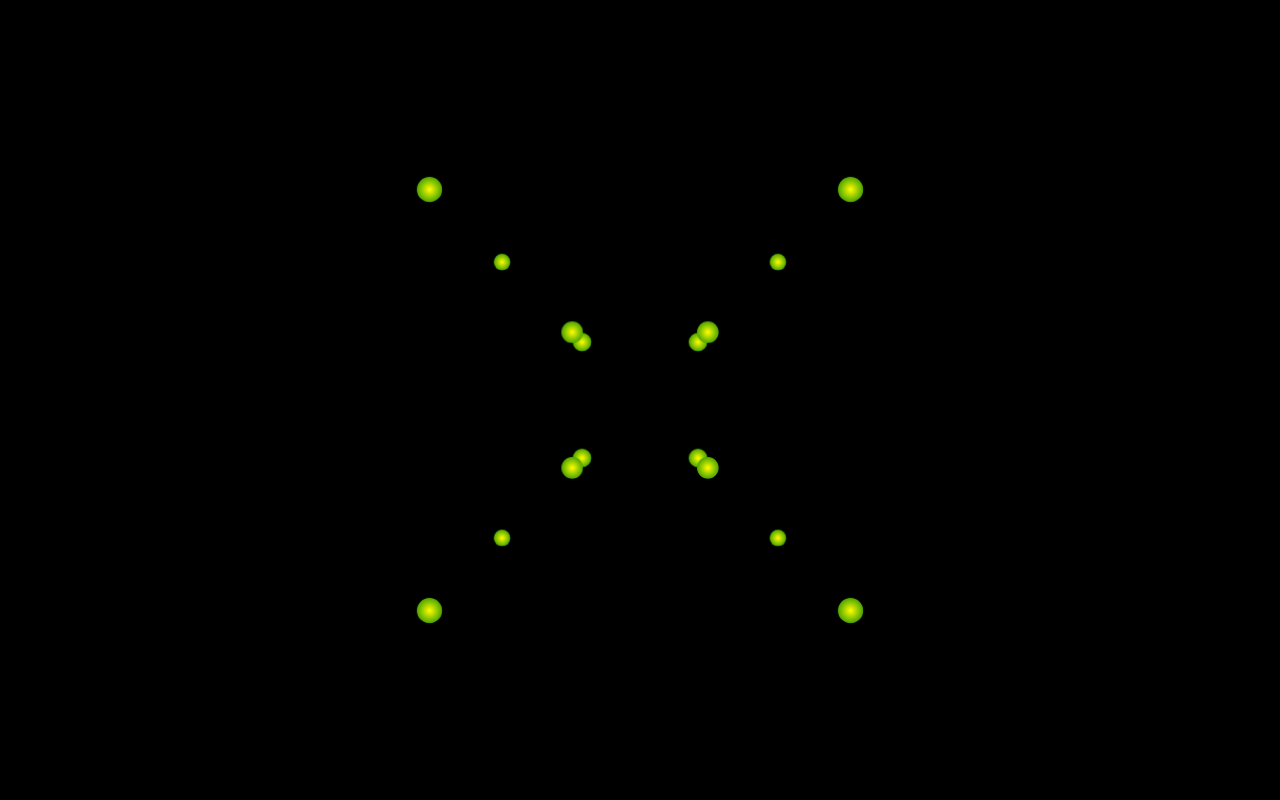
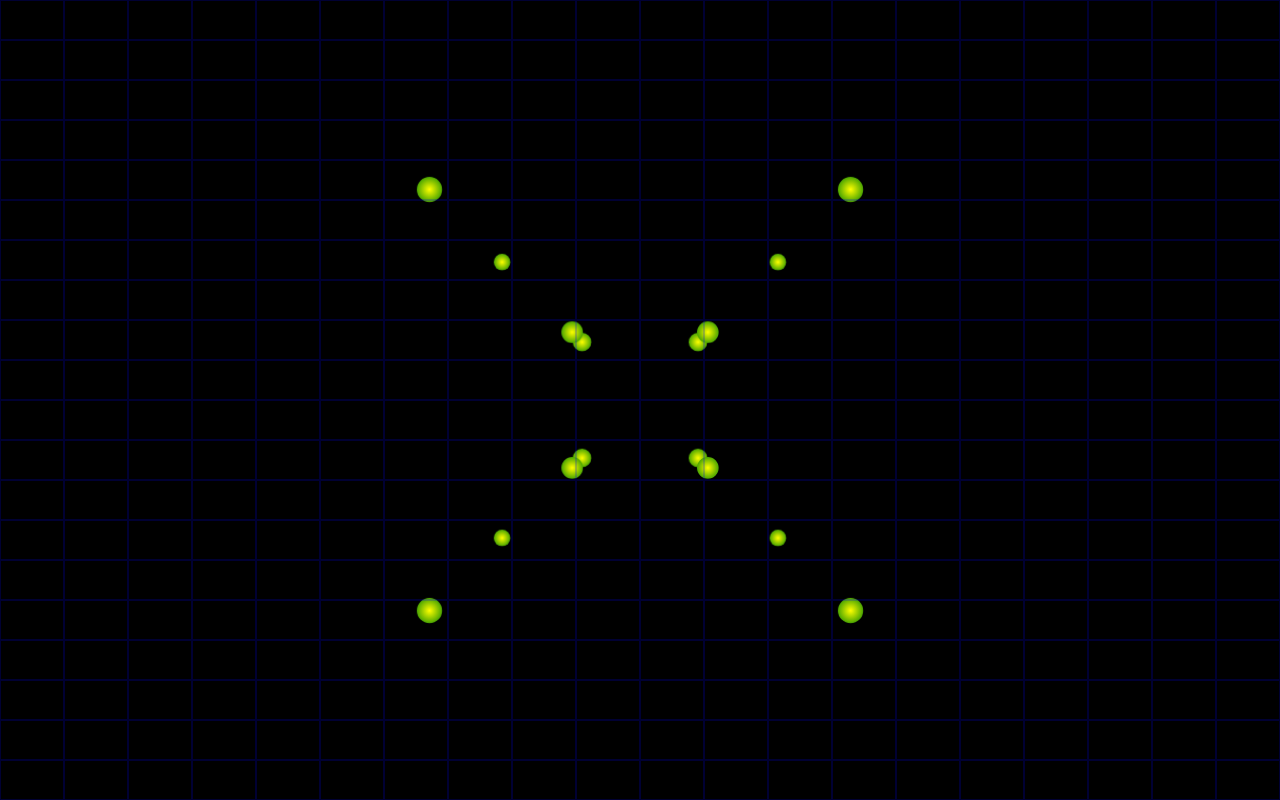
Before and after one commit to ScriptRaccoon/hypercube, a website: page public/index.html in a window 1280 px wide. Drawn offline with nearby package versions, Linux system fonts and the light colour scheme; files that its build step writes are made by us from their sources.

Commit message:
areas to control both angles at once

```diff
--- a/public/index.html
+++ b/public/index.html
@@ -10,207 +10,406 @@
 </head>
 <body >
 
-    <!-- <div class="area1"></div>
-    <div class="area1"></div>
-    <div class="area1"></div>
-    <div class="area1"></div>
-    <div class="area1"></div>
-    <div class="area1"></div>
-    <div class="area1"></div>
-    <div class="area1"></div>
-    <div class="area1"></div>
-    <div class="area1"></div>
-    <div class="area1"></div>
-    <div class="area1"></div>
-    <div class="area1"></div>
-    <div class="area1"></div>
-    <div class="area1"></div>
-    <div class="area1"></div>
-    <div class="area1"></div>
-    <div class="area1"></div>
-    <div class="area1"></div>
-    <div class="area1"></div>
-    <div class="area1"></div>
-    <div class="area1"></div>
-    <div class="area1"></div>
-    <div class="area1"></div>
-    <div class="area1"></div>
-    <div class="area1"></div>
-    <div class="area1"></div>
-    <div class="area1"></div>
-    <div class="area1"></div>
-    <div class="area1"></div>
-    <div class="area1"></div>
-    <div class="area1"></div>
-    <div class="area1"></div>
-    <div class="area1"></div>
-    <div class="area1"></div>
-    <div class="area1"></div>
-    <div class="area1"></div>
-    <div class="area1"></div>
-    <div class="area1"></div>
-    <div class="area1"></div>
-    <div class="area1"></div>
-    <div class="area1"></div>
-    <div class="area1"></div>
-    <div class="area1"></div>
-    <div class="area1"></div>
-    <div class="area1"></div>
-    <div class="area1"></div>
-    <div class="area1"></div>
-    <div class="area1"></div>
-    <div class="area1"></div>
-    <div class="area1"></div>
-    <div class="area1"></div>
-    <div class="area1"></div>
-    <div class="area1"></div>
-    <div class="area1"></div>
-    <div class="area1"></div>
-    <div class="area1"></div>
-    <div class="area1"></div>
-    <div class="area1"></div>
-    <div class="area1"></div>
-    <div class="area1"></div>
-    <div class="area1"></div>
-    <div class="area1"></div>
-    <div class="area1"></div>
-    <div class="area1"></div>
-    <div class="area1"></div>
-    <div class="area1"></div>
-    <div class="area1"></div>
-    <div class="area1"></div>
-    <div class="area1"></div>
-    <div class="area1"></div>
-    <div class="area1"></div>
-    <div class="area1"></div>
-    <div class="area1"></div>
-    <div class="area1"></div>
-    <div class="area1"></div>
-    <div class="area1"></div>
-    <div class="area1"></div>
-    <div class="area1"></div>
-    <div class="area1"></div>
-    <div class="area1"></div>
-    <div class="area1"></div>
-    <div class="area1"></div>
-    <div class="area1"></div>
-    <div class="area1"></div>
-    <div class="area1"></div>
-    <div class="area1"></div>
-    <div class="area1"></div>
-    <div class="area1"></div>
-    <div class="area1"></div>
-    <div class="area1"></div>
-    <div class="area1"></div>
-    <div class="area1"></div>
-    <div class="area1"></div>
-    <div class="area1"></div>
-    <div class="area1"></div>
-    <div class="area1"></div>
-    <div class="area1"></div>
-    <div class="area1"></div>
-    <div class="area1"></div> -->
-
-    <div class="area2"></div>
-    <div class="area2"></div>
-    <div class="area2"></div>
-    <div class="area2"></div>
-    <div class="area2"></div>
-    <div class="area2"></div>
-    <div class="area2"></div>
-    <div class="area2"></div>
-    <div class="area2"></div>
-    <div class="area2"></div>
-    <div class="area2"></div>
-    <div class="area2"></div>
-    <div class="area2"></div>
-    <div class="area2"></div>
-    <div class="area2"></div>
-    <div class="area2"></div>
-    <div class="area2"></div>
-    <div class="area2"></div>
-    <div class="area2"></div>
-    <div class="area2"></div>
-    <div class="area2"></div>
-    <div class="area2"></div>
-    <div class="area2"></div>
-    <div class="area2"></div>
-    <div class="area2"></div>
-    <div class="area2"></div>
-    <div class="area2"></div>
-    <div class="area2"></div>
-    <div class="area2"></div>
-    <div class="area2"></div>
-    <div class="area2"></div>
-    <div class="area2"></div>
-    <div class="area2"></div>
-    <div class="area2"></div>
-    <div class="area2"></div>
-    <div class="area2"></div>
-    <div class="area2"></div>
-    <div class="area2"></div>
-    <div class="area2"></div>
-    <div class="area2"></div>
-    <div class="area2"></div>
-    <div class="area2"></div>
-    <div class="area2"></div>
-    <div class="area2"></div>
-    <div class="area2"></div>
-    <div class="area2"></div>
-    <div class="area2"></div>
-    <div class="area2"></div>
-    <div class="area2"></div>
-    <div class="area2"></div>
-    <div class="area2"></div>
-    <div class="area2"></div>
-    <div class="area2"></div>
-    <div class="area2"></div>
-    <div class="area2"></div>
-    <div class="area2"></div>
-    <div class="area2"></div>
-    <div class="area2"></div>
-    <div class="area2"></div>
-    <div class="area2"></div>
-    <div class="area2"></div>
-    <div class="area2"></div>
-    <div class="area2"></div>
-    <div class="area2"></div>
-    <div class="area2"></div>
-    <div class="area2"></div>
-    <div class="area2"></div>
-    <div class="area2"></div>
-    <div class="area2"></div>
-    <div class="area2"></div>
-    <div class="area2"></div>
-    <div class="area2"></div>
-    <div class="area2"></div>
-    <div class="area2"></div>
-    <div class="area2"></div>
-    <div class="area2"></div>
-    <div class="area2"></div>
-    <div class="area2"></div>
-    <div class="area2"></div>
-    <div class="area2"></div>
-    <div class="area2"></div>
-    <div class="area2"></div>
-    <div class="area2"></div>
-    <div class="area2"></div>
-    <div class="area2"></div>
-    <div class="area2"></div>
-    <div class="area2"></div>
-    <div class="area2"></div>
-    <div class="area2"></div>
-    <div class="area2"></div>
-    <div class="area2"></div>
-    <div class="area2"></div>
-    <div class="area2"></div>
-    <div class="area2"></div>
-    <div class="area2"></div>
-    <div class="area2"></div>
-    <div class="area2"></div>
-    <div class="area2"></div>
-    <div class="area2"></div>
-    <div class="area2"></div>
+    <div class="area"></div>
+    <div class="area"></div>
+    <div class="area"></div>
+    <div class="area"></div>
+    <div class="area"></div>
+    <div class="area"></div>
+    <div class="area"></div>
+    <div class="area"></div>
+    <div class="area"></div>
+    <div class="area"></div>
+    <div class="area"></div>
+    <div class="area"></div>
+    <div class="area"></div>
+    <div class="area"></div>
+    <div class="area"></div>
+    <div class="area"></div>
+    <div class="area"></div>
+    <div class="area"></div>
+    <div class="area"></div>
+    <div class="area"></div>
+    <div class="area"></div>
+    <div class="area"></div>
+    <div class="area"></div>
+    <div class="area"></div>
+    <div class="area"></div>
+    <div class="area"></div>
+    <div class="area"></div>
+    <div class="area"></div>
+    <div class="area"></div>
+    <div class="area"></div>
+    <div class="area"></div>
+    <div class="area"></div>
+    <div class="area"></div>
+    <div class="area"></div>
+    <div class="area"></div>
+    <div class="area"></div>
+    <div class="area"></div>
+    <div class="area"></div>
+    <div class="area"></div>
+    <div class="area"></div>
+    <div class="area"></div>
+    <div class="area"></div>
+    <div class="area"></div>
+    <div class="area"></div>
+    <div class="area"></div>
+    <div class="area"></div>
+    <div class="area"></div>
+    <div class="area"></div>
+    <div class="area"></div>
+    <div class="area"></div>
+    <div class="area"></div>
+    <div class="area"></div>
+    <div class="area"></div>
+    <div class="area"></div>
+    <div class="area"></div>
+    <div class="area"></div>
+    <div class="area"></div>
+    <div class="area"></div>
+    <div class="area"></div>
+    <div class="area"></div>
+    <div class="area"></div>
+    <div class="area"></div>
+    <div class="area"></div>
+    <div class="area"></div>
+    <div class="area"></div>
+    <div class="area"></div>
+    <div class="area"></div>
+    <div class="area"></div>
+    <div class="area"></div>
+    <div class="area"></div>
+    <div class="area"></div>
+    <div class="area"></div>
+    <div class="area"></div>
+    <div class="area"></div>
+    <div class="area"></div>
+    <div class="area"></div>
+    <div class="area"></div>
+    <div class="area"></div>
+    <div class="area"></div>
+    <div class="area"></div>
+    <div class="area"></div>
+    <div class="area"></div>
+    <div class="area"></div>
+    <div class="area"></div>
+    <div class="area"></div>
+    <div class="area"></div>
+    <div class="area"></div>
+    <div class="area"></div>
+    <div class="area"></div>
+    <div class="area"></div>
+    <div class="area"></div>
+    <div class="area"></div>
+    <div class="area"></div>
+    <div class="area"></div>
+    <div class="area"></div>
+    <div class="area"></div>
+    <div class="area"></div>
+    <div class="area"></div>
+    <div class="area"></div>
+    <div class="area"></div>
+    <div class="area"></div>
+    <div class="area"></div>
+    <div class="area"></div>
+    <div class="area"></div>
+    <div class="area"></div>
+    <div class="area"></div>
+    <div class="area"></div>
+    <div class="area"></div>
+    <div class="area"></div>
+    <div class="area"></div>
+    <div class="area"></div>
+    <div class="area"></div>
+    <div class="area"></div>
+    <div class="area"></div>
+    <div class="area"></div>
+    <div class="area"></div>
+    <div class="area"></div>
+    <div class="area"></div>
+    <div class="area"></div>
+    <div class="area"></div>
+    <div class="area"></div>
+    <div class="area"></div>
+    <div class="area"></div>
+    <div class="area"></div>
+    <div class="area"></div>
+    <div class="area"></div>
+    <div class="area"></div>
+    <div class="area"></div>
+    <div class="area"></div>
+    <div class="area"></div>
+    <div class="area"></div>
+    <div class="area"></div>
+    <div class="area"></div>
+    <div class="area"></div>
+    <div class="area"></div>
+    <div class="area"></div>
+    <div class="area"></div>
+    <div class="area"></div>
+    <div class="area"></div>
+    <div class="area"></div>
+    <div class="area"></div>
+    <div class="area"></div>
+    <div class="area"></div>
+    <div class="area"></div>
+    <div class="area"></div>
+    <div class="area"></div>
+    <div class="area"></div>
+    <div class="area"></div>
+    <div class="area"></div>
+    <div class="area"></div>
+    <div class="area"></div>
+    <div class="area"></div>
+    <div class="area"></div>
+    <div class="area"></div>
+    <div class="area"></div>
+    <div class="area"></div>
+    <div class="area"></div>
+    <div class="area"></div>
+    <div class="area"></div>
+    <div class="area"></div>
+    <div class="area"></div>
+    <div class="area"></div>
+    <div class="area"></div>
+    <div class="area"></div>
+    <div class="area"></div>
+    <div class="area"></div>
+    <div class="area"></div>
+    <div class="area"></div>
+    <div class="area"></div>
+    <div class="area"></div>
+    <div class="area"></div>
+    <div class="area"></div>
+    <div class="area"></div>
+    <div class="area"></div>
+    <div class="area"></div>
+    <div class="area"></div>
+    <div class="area"></div>
+    <div class="area"></div>
+    <div class="area"></div>
+    <div class="area"></div>
+    <div class="area"></div>
+    <div class="area"></div>
+    <div class="area"></div>
+    <div class="area"></div>
+    <div class="area"></div>
+    <div class="area"></div>
+    <div class="area"></div>
+    <div class="area"></div>
+    <div class="area"></div>
+    <div class="area"></div>
+    <div class="area"></div>
+    <div class="area"></div>
+    <div class="area"></div>
+    <div class="area"></div>
+    <div class="area"></div>
+    <div class="area"></div>
+    <div class="area"></div>
+    <div class="area"></div>
+    <div class="area"></div>
+    <div class="area"></div>
+    <div class="area"></div>
+    <div class="area"></div>
+    <div class="area"></div>
+    <div class="area"></div>
+    <div class="area"></div>
+    <div class="area"></div>
+    <div class="area"></div>
+    <div class="area"></div>
+    <div class="area"></div>
+    <div class="area"></div>
+    <div class="area"></div>
+    <div class="area"></div>
+    <div class="area"></div>
+    <div class="area"></div>
+    <div class="area"></div>
+    <div class="area"></div>
+    <div class="area"></div>
+    <div class="area"></div>
+    <div class="area"></div>
+    <div class="area"></div>
+    <div class="area"></div>
+    <div class="area"></div>
+    <div class="area"></div>
+    <div class="area"></div>
+    <div class="area"></div>
+    <div class="area"></div>
+    <div class="area"></div>
+    <div class="area"></div>
+    <div class="area"></div>
+    <div class="area"></div>
+    <div class="area"></div>
+    <div class="area"></div>
+    <div class="area"></div>
+    <div class="area"></div>
+    <div class="area"></div>
+    <div class="area"></div>
+    <div class="area"></div>
+    <div class="area"></div>
+    <div class="area"></div>
+    <div class="area"></div>
+    <div class="area"></div>
+    <div class="area"></div>
+    <div class="area"></div>
+    <div class="area"></div>
+    <div class="area"></div>
+    <div class="area"></div>
+    <div class="area"></div>
+    <div class="area"></div>
+    <div class="area"></div>
+    <div class="area"></div>
+    <div class="area"></div>
+    <div class="area"></div>
+    <div class="area"></div>
+    <div class="area"></div>
+    <div class="area"></div>
+    <div class="area"></div>
+    <div class="area"></div>
+    <div class="area"></div>
+    <div class="area"></div>
+    <div class="area"></div>
+    <div class="area"></div>
+    <div class="area"></div>
+    <div class="area"></div>
+    <div class="area"></div>
+    <div class="area"></div>
+    <div class="area"></div>
+    <div class="area"></div>
+    <div class="area"></div>
+    <div class="area"></div>
+    <div class="area"></div>
+    <div class="area"></div>
+    <div class="area"></div>
+    <div class="area"></div>
+    <div class="area"></div>
+    <div class="area"></div>
+    <div class="area"></div>
+    <div class="area"></div>
+    <div class="area"></div>
+    <div class="area"></div>
+    <div class="area"></div>
+    <div class="area"></div>
+    <div class="area"></div>
+    <div class="area"></div>
+    <div class="area"></div>
+    <div class="area"></div>
+    <div class="area"></div>
+    <div class="area"></div>
+    <div class="area"></div>
+    <div class="area"></div>
+    <div class="area"></div>
+    <div class="area"></div>
+    <div class="area"></div>
+    <div class="area"></div>
+    <div class="area"></div>
+    <div class="area"></div>
+    <div class="area"></div>
+    <div class="area"></div>
+    <div class="area"></div>
+    <div class="area"></div>
+    <div class="area"></div>
+    <div class="area"></div>
+    <div class="area"></div>
+    <div class="area"></div>
+    <div class="area"></div>
+    <div class="area"></div>
+    <div class="area"></div>
+    <div class="area"></div>
+    <div class="area"></div>
+    <div class="area"></div>
+    <div class="area"></div>
+    <div class="area"></div>
+    <div class="area"></div>
+    <div class="area"></div>
+    <div class="area"></div>
+    <div class="area"></div>
+    <div class="area"></div>
+    <div class="area"></div>
+    <div class="area"></div>
+    <div class="area"></div>
+    <div class="area"></div>
+    <div class="area"></div>
+    <div class="area"></div>
+    <div class="area"></div>
+    <div class="area"></div>
+    <div class="area"></div>
+    <div class="area"></div>
+    <div class="area"></div>
+    <div class="area"></div>
+    <div class="area"></div>
+    <div class="area"></div>
+    <div class="area"></div>
+    <div class="area"></div>
+    <div class="area"></div>
+    <div class="area"></div>
+    <div class="area"></div>
+    <div class="area"></div>
+    <div class="area"></div>
+    <div class="area"></div>
+    <div class="area"></div>
+    <div class="area"></div>
+    <div class="area"></div>
+    <div class="area"></div>
+    <div class="area"></div>
+    <div class="area"></div>
+    <div class="area"></div>
+    <div class="area"></div>
+    <div class="area"></div>
+    <div class="area"></div>
+    <div class="area"></div>
+    <div class="area"></div>
+    <div class="area"></div>
+    <div class="area"></div>
+    <div class="area"></div>
+    <div class="area"></div>
+    <div class="area"></div>
+    <div class="area"></div>
+    <div class="area"></div>
+    <div class="area"></div>
+    <div class="area"></div>
+    <div class="area"></div>
+    <div class="area"></div>
+    <div class="area"></div>
+    <div class="area"></div>
+    <div class="area"></div>
+    <div class="area"></div>
+    <div class="area"></div>
+    <div class="area"></div>
+    <div class="area"></div>
+    <div class="area"></div>
+    <div class="area"></div>
+    <div class="area"></div>
+    <div class="area"></div>
+    <div class="area"></div>
+    <div class="area"></div>
+    <div class="area"></div>
+    <div class="area"></div>
+    <div class="area"></div>
+    <div class="area"></div>
+    <div class="area"></div>
+    <div class="area"></div>
+    <div class="area"></div>
+    <div class="area"></div>
+    <div class="area"></div>
+    <div class="area"></div>
+    <div class="area"></div>
+    <div class="area"></div>
+    <div class="area"></div>
+    <div class="area"></div>
+    <div class="area"></div>
+    <div class="area"></div>
+    <div class="area"></div>
+    <div class="area"></div>
+    <div class="area"></div>
+    <div class="area"></div>
+    <div class="area"></div>
+    <div class="area"></div>
+    <div class="area"></div>
+    <div class="area"></div>
+    <div class="area"></div>
+    <div class="area"></div>
 
     <div id="cube" class="trig">
         <div class="point4d" style="--a:+1;--b:+1;--c:+1;--d:+1"></div>
--- a/src/scss/style.scss
+++ b/src/scss/style.scss
@@ -2,7 +2,9 @@
 
 /* global stuff */
 
-* {
+*,
+*::after,
+*::before {
     margin: 0;
     padding: 0;
     box-sizing: border-box;
@@ -88,7 +90,7 @@ body {
     --angle: 0;
     --angle2: 0;
     transform: rotateY(calc(var(--angle2) * 1deg));
-    transition: transform 100ms linear;
+    transition: transform 500ms ease-out;
 }
 
 /* rotate cube around */
@@ -101,6 +103,8 @@ body {
         transform: rotateY(360deg);
     }
 }
+
+// point 4d
 
 .point4d {
     --rotated-c: calc(var(--c) * var(--cos) - var(--d) * var(--sin));
@@ -119,7 +123,7 @@ body {
         translateY(calc(var(--y) * var(--size) - 50%))
         translateZ(calc(var(--z) * var(--size)))
         rotateY(calc(-1 * var(--angle2) * 1deg));
-    transition: transform 100ms linear;
+    transition: inherit;
 }
 
 /* point animation */
@@ -137,44 +141,30 @@ body {
     }
 }
 
-/* areas */
+/* areas to control the angles */
 
-$number: 100;
+$number: 20;
 
-.area1 {
-    display: none;
-    --area-width: calc(100vw / #{$number});
+.area {
     position: fixed;
-    width: var(--area-width);
-    top: 0;
-    bottom: 0;
+    --width: calc(100vw / #{$number});
+    --height: calc(100vh / #{$number});
+    width: var(--width);
+    height: var(--height);
     z-index: 10;
+    border: 1px solid blue;
+    opacity: 0.2;
 }
 
-@for $i from 1 through $number {
-    .area1:nth-of-type(#{$i}) {
-        left: calc(#{$i - 1} * var(--area-width));
-        &:hover ~ #cube {
-            --angle: #{math.div(($i - 1) * math.$pi, $number)};
+@for $i from 0 to $number {
+    @for $j from 0 to $number {
+        .area:nth-of-type(#{$i * $number + $j + 1}) {
+            left: calc(#{$i} * var(--width));
+            top: calc(#{$j} * var(--height));
+        }
+        .area:nth-of-type(#{$i * $number + $j + 1}):hover ~ #cube {
+            --angle: #{$i * 2 * math.$pi / $number};
+            --angle2: #{$j * 360 / $number};
         }
     }
 }
-
-.area2 {
-    position: fixed;
-    z-index: 10;
-    left: 0;
-    right: 0;
-    top: 100px;
-    --area-height: calc(100vh / #{$number});
-    height: var(--area-height);
-}
-
-@for $i from 1 through $number {
-    .area2:nth-of-type(#{$i}) {
-        top: calc(#{$i - 1} * var(--area-height));
-        &:hover ~ #cube {
-            --angle2: #{math.div(($i - 1) * 360, $number)};
-        }
-    }
-}
```
Also changed, not shown: public/js/main.js (+7 -7 lines).
